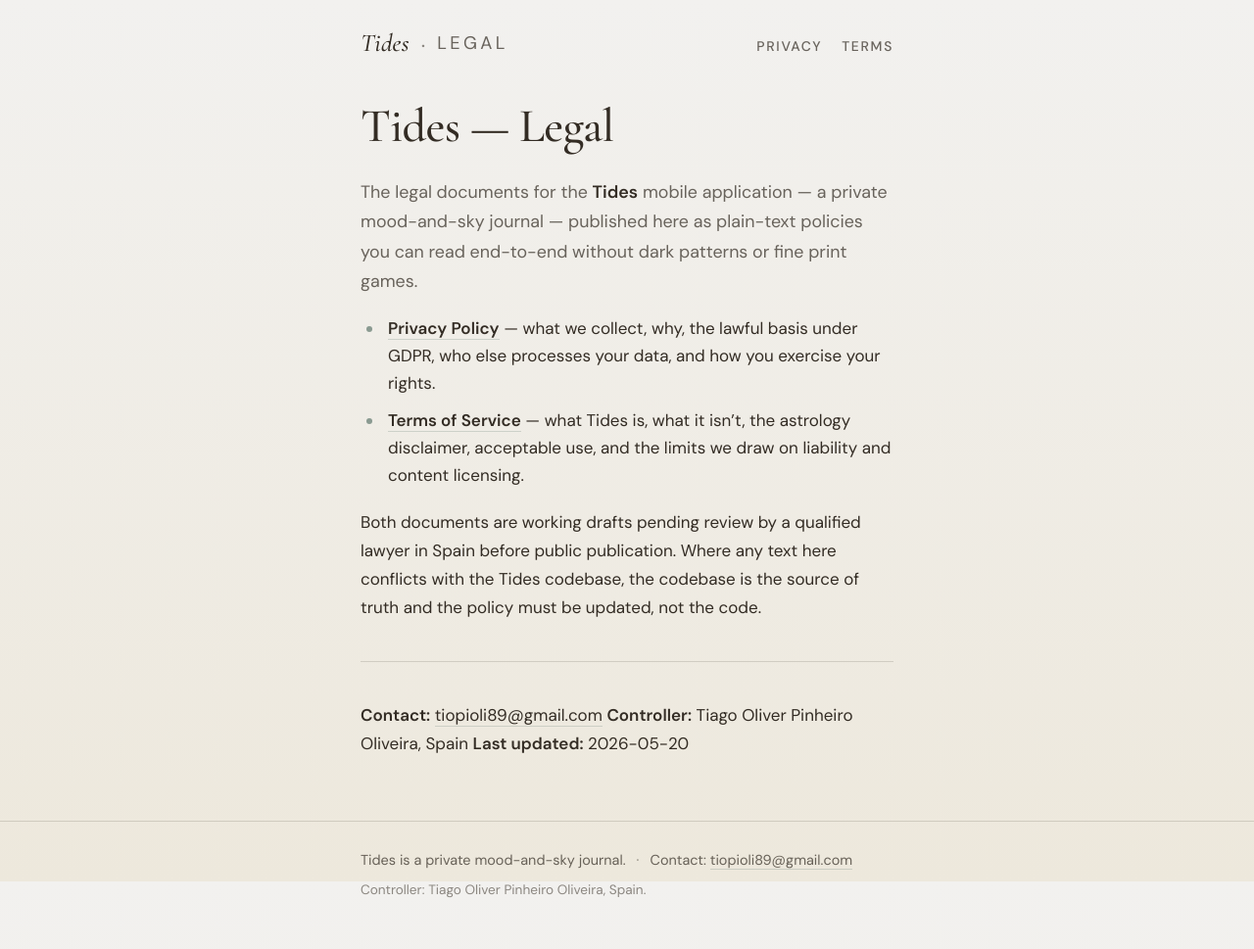
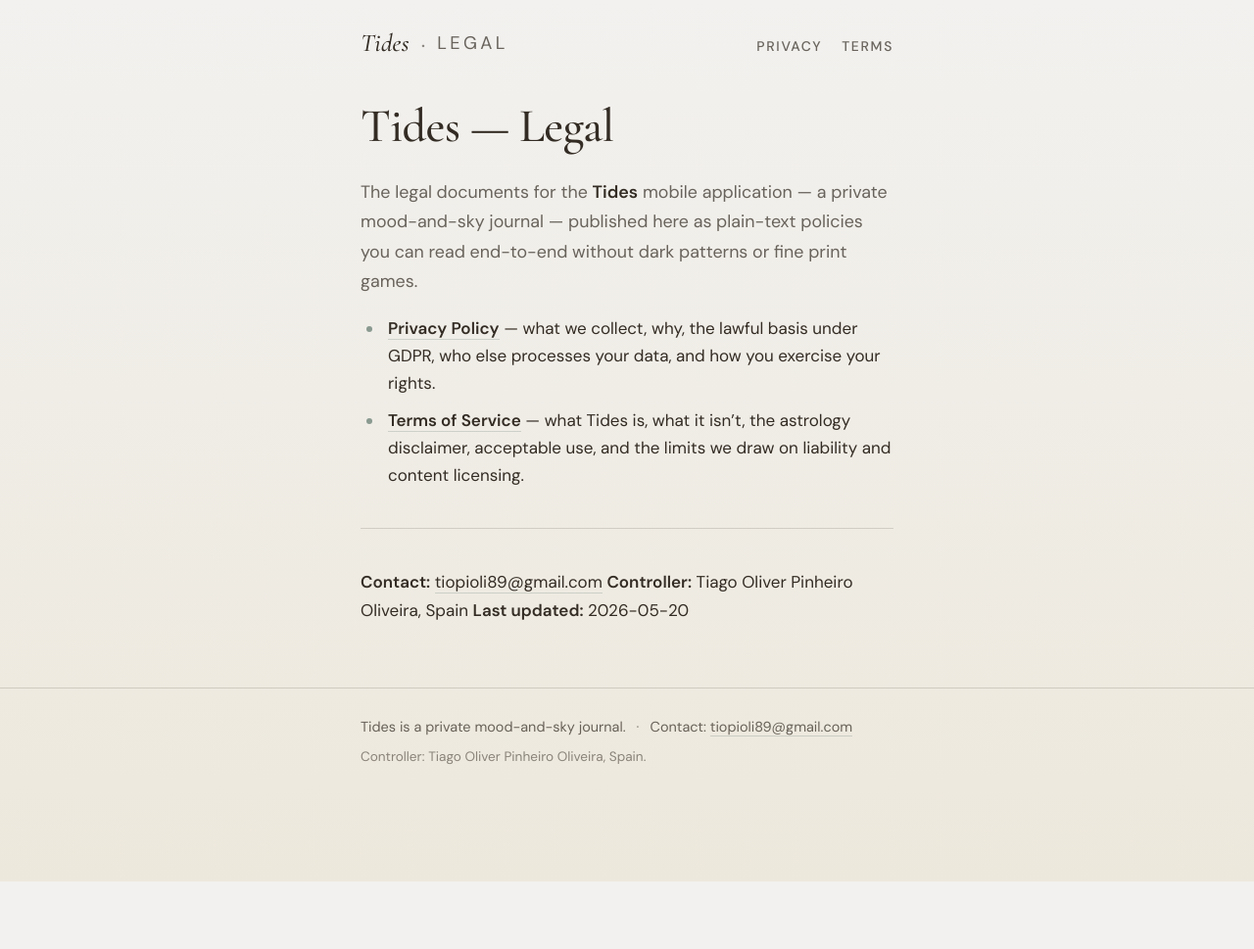
Before and after one commit to tiago-o-pinheiro/tides-legal, a Jekyll site: the page built from index.md, in a window 1280 px wide. Shown: the whole page at 98% size. Built offline with Jekyll 4.4.1, drawn with Linux system fonts in a browser that asks for light colours; after the commit the page ends 900 px from its top, so only the background shows below that.

Commit message:
Drop the working-drafts disclaimer from the legal site home page
Co-Authored-By: Claude Opus 4.7 (1M context) <noreply@anthropic.com>

```diff
--- a/index.md
+++ b/index.md
@@ -15,11 +15,6 @@ read end-to-end without dark patterns or fine print games.
   the astrology disclaimer, acceptable use, and the limits we draw on
   liability and content licensing.
 
-Both documents are working drafts pending review by a qualified lawyer
-in Spain before public publication. Where any text here conflicts with
-the Tides codebase, the codebase is the source of truth and the policy
-must be updated, not the code.
-
 ---
 
 **Contact:** [tiopioli89@gmail.com](mailto:tiopioli89@gmail.com)
```
